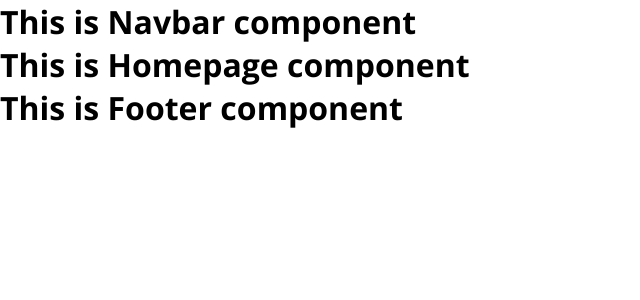
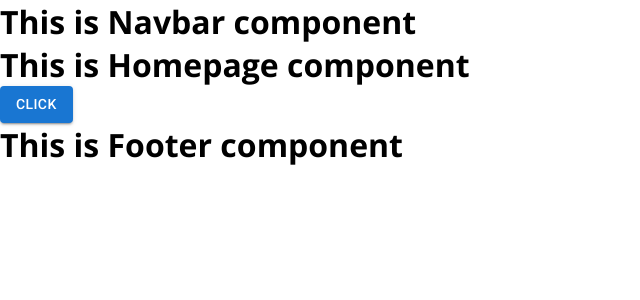
Before and after one commit to Mostakimw/dish-palate-client, a React (Vite) app: page / in a window 1280 px wide. Shown: the top 300 px of the page, without its empty margins (0-640 px from the left). Built offline with nearby package versions, Linux system fonts and the light colour scheme.

Commit message:
material ui done

```diff
--- a/package.json
+++ b/package.json
@@ -10,6 +10,10 @@
     "preview": "vite preview"
   },
   "dependencies": {
+    "@emotion/react": "^11.11.4",
+    "@emotion/styled": "^11.11.5",
+    "@mui/icons-material": "^5.15.18",
+    "@mui/material": "^5.15.18",
     "react": "^18.2.0",
     "react-dom": "^18.2.0",
     "react-router-dom": "^6.23.1"
--- a/src/pages/Homepage/Homepage.tsx
+++ b/src/pages/Homepage/Homepage.tsx
@@ -1,7 +1,10 @@
+import { Button } from "@mui/material";
+
 const Homepage = () => {
   return (
     <div>
       <h1>This is Homepage component</h1>
+      <Button variant="contained">Click</Button>
     </div>
   );
 };
```
Also changed, not shown: 1 other file (tests, documents, lock files or other folders).
